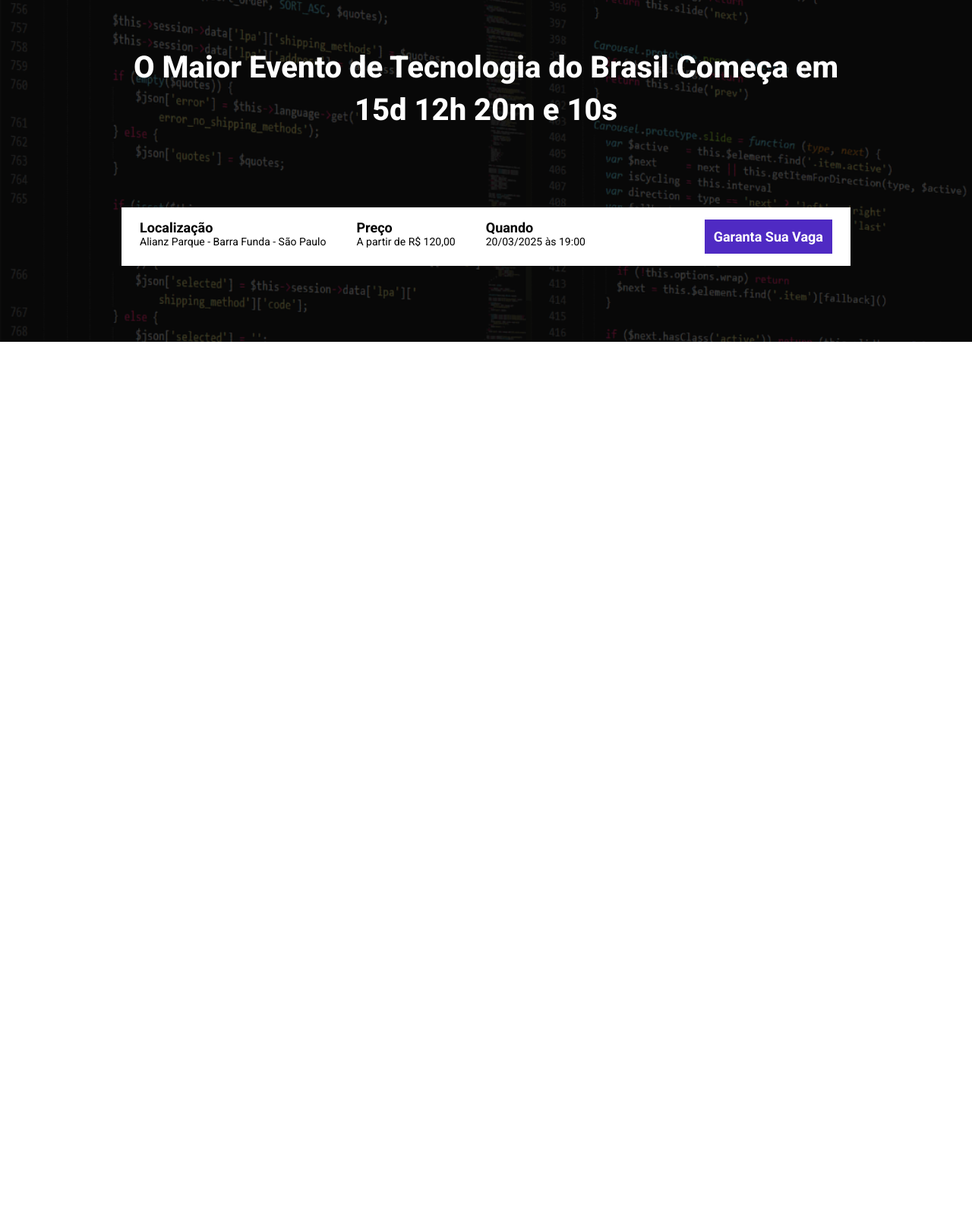
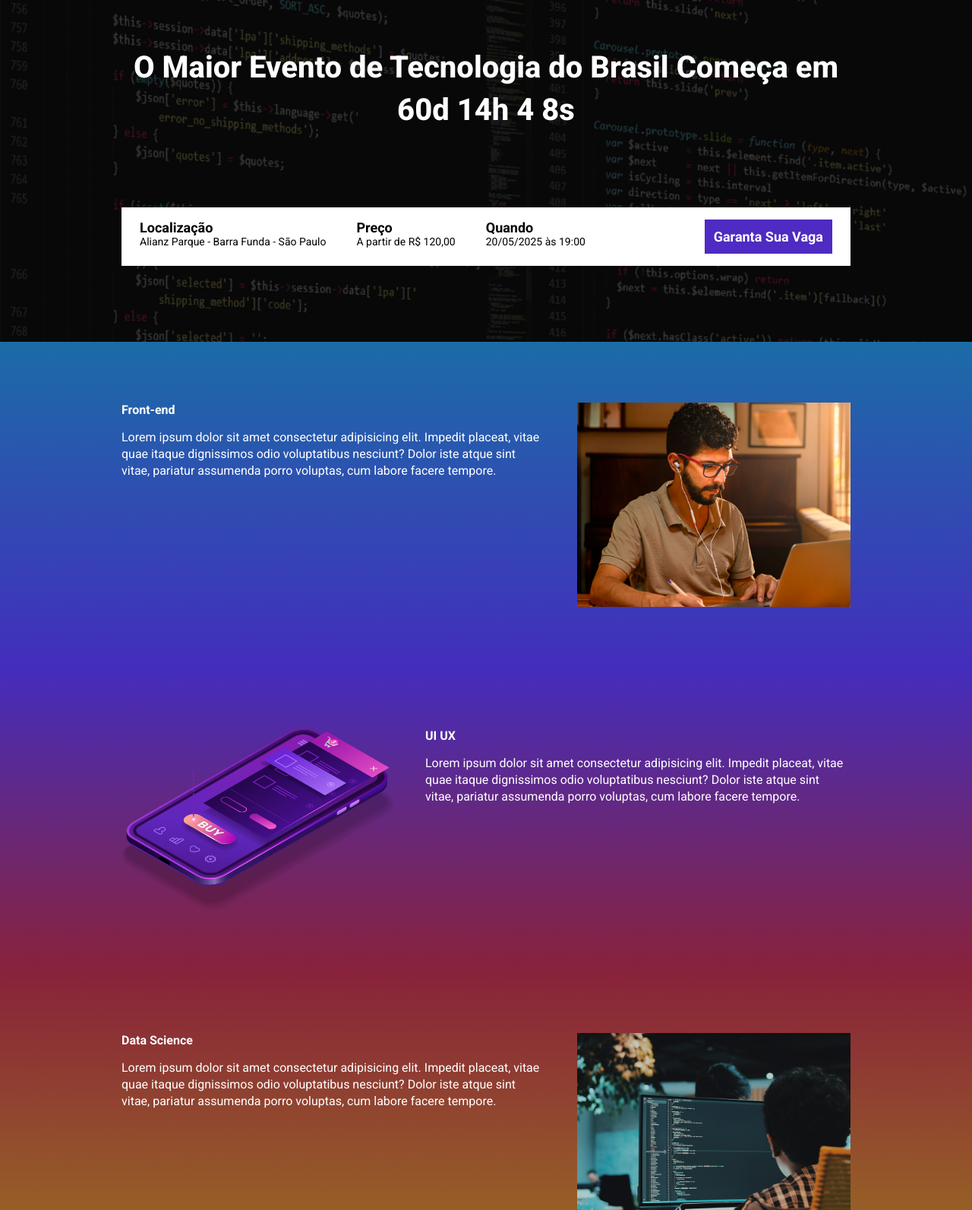
Before and after one commit to guimmotta/m21, a website built with Parcel: page src/index.html in a window 1280 px wide. Shown: the part 147-1740 px from the top of the page at 76% size. Before the commit the page ends 800 px from the top, so only its background shows below. Built offline with nearby package versions, Linux system fonts and the light colour scheme.

Commit message:
criando countdown e events

```diff
--- a/package.json
+++ b/package.json
@@ -1,9 +1,9 @@
 {
   "name": "m22",
   "version": "1.0.0",
-  "main": "index.js",
   "scripts": {
     "dev": "parcel src/index.html src/styles/main.scss src/scripts/main.js",
+    "build": "parcel build src/index.html",
     "test": "echo \"Error: no test specified\" && exit 1"
   },
   "keywords": [],
@@ -13,6 +13,7 @@
   "devDependencies": {
     "@parcel/transformer-sass": "^2.14.1",
     "parcel": "^2.14.1",
-    "sharp": "^0.33.5"
+    "sharp": "^0.33.5",
+    "svgo": "^3.3.2"
   }
 }
--- a/src/index.html
+++ b/src/index.html
@@ -8,13 +8,14 @@
     <link rel="preconnect" href="https://fonts.gstatic.com" crossorigin>
     <link href="https://fonts.googleapis.com/css2?family=Roboto:ital,wght@0,100..900;1,100..900&display=swap" rel="stylesheet">
     <link rel="stylesheet" href="styles/main.scss">
+    <link rel="stylesheet" href="https://unpkg.com/aos@next/dist/aos.css"/>
 </head>
 <body>
     <header class="hero">
         <div class="container">
             <img class="hero__logo" src="./images/ebac_logo.svg" alt="Logo da Ebac">
             <p class="hero__text">
-                O Maior Evento de Tecnologia do Brasil Começa em 15d 12h 20m e 10s
+                O Maior Evento de Tecnologia do Brasil Começa em <span id="contador"></span>
             </p>
             <div class="info-bar">
                 <ul class="info-bar__info">
@@ -28,7 +29,7 @@
                     </li>
                     <li class="info-bar__info__item">
                         <b>Quando</b>
-                        20/03/2025 às 19:00
+                        20/05/2025 às 19:00
                     </li>
                 </ul>
                 <a href="#" class="button button--primary">
@@ -37,7 +38,45 @@
             </div>
         </div>
     </header>
+    <section class="event event--frontend">
+        <div class="container" data-aos="fade-right">
+            <div class="event__detail"      >
+                <h2 class="event__detail__title">Front-end</h2>
+                <p class="event__detail__description">Lorem ipsum dolor sit amet consectetur adipisicing elit. Impedit placeat, vitae quae itaque dignissimos odio voluptatibus nesciunt? Dolor iste atque sint vitae, pariatur assumenda porro voluptas, cum labore facere tempore.</p>
+            </div>
+            <img class="event__image" src="./images/frontend.png" alt="Imagem frontend">
+        </div>
+    </section>
+    <section class="event event--ui-ux event--image-left">
+        <div class="container" data-aos="fade-left">
+            <div class="event__detail"      >
+                <h2 class="event__detail__title">UI UX</h2>
+                <p class="event__detail__description">Lorem ipsum dolor sit amet consectetur adipisicing elit. Impedit placeat, vitae quae itaque dignissimos odio voluptatibus nesciunt? Dolor iste atque sint vitae, pariatur assumenda porro voluptas, cum labore facere tempore.</p>
+            </div>
+            <img class="event__image" src="./images/ui-ux.png" alt="Imagem frontend">
+        </div>
+    </section>
+    <section class="event event--data-science">
+        <div class="container" data-aos="fade-right">
+            <div class="event__detail"      >
+                <h2 class="event__detail__title">Data Science</h2>
+                <p class="event__detail__description">Lorem ipsum dolor sit amet consectetur adipisicing elit. Impedit placeat, vitae quae itaque dignissimos odio voluptatibus nesciunt? Dolor iste atque sint vitae, pariatur assumenda porro voluptas, cum labore facere tempore.</p>
+            </div>
+            <img class="event__image" src="./images/data.png" alt="Imagem frontend">
+        </div>
+    </section>
+    <section class="event event--backend event--image-left">
+        <div class="container" data-aos="fade-left">
+            <div class="event__detail"      >
+                <h2 class="event__detail__title">Backend</h2>
+                <p class="event__detail__description">Lorem ipsum dolor sit amet consectetur adipisicing elit. Impedit placeat, vitae quae itaque dignissimos odio voluptatibus nesciunt? Dolor iste atque sint vitae, pariatur assumenda porro voluptas, cum labore facere tempore.</p>
+            </div>
+            <img class="event__image" src="./images/backend.png" alt="Imagem frontend">
+        </div>
+    </section>
 
+
+    <script src="https://unpkg.com/aos@next/dist/aos.js"></script>
     <script src="scripts/main.js"></script>
 </body>
 </html>
--- a/src/scripts/main.js
+++ b/src/scripts/main.js
@@ -1 +1,33 @@
-console.log("Olá Mundo");
+AOS.init();
+
+const dataDoEvento = new Date("May 20, 2025 19:00:00");
+const timeStampDoEvento = dataDoEvento.getTime();
+
+const contaHoras = setInterval(function() {
+    const agora = new Date();
+    const timeStampAtual = agora.getTime();
+
+    const distanciaAteOEvento = timeStampDoEvento - timeStampAtual;
+
+    const diaEmMs = 1000 * 60 * 60 * 24;
+    const horaEmMs = 1000 * 60 * 60;
+    const minutosEmMS = 1000 * 60;
+    const SegundosEmMs = 1000;
+
+    const diasAteOEvento = Math.floor(distanciaAteOEvento / diaEmMs);
+    const horasAteOEvento = Math.floor((distanciaAteOEvento % diaEmMs) / horaEmMs);
+    const minutosAteOEvento = Math.floor((distanciaAteOEvento % horaEmMs) / minutosEmMS);
+    const segundosAteOEvento = Math.floor((distanciaAteOEvento % minutosEmMS) / SegundosEmMs)
+
+    console.log(diasAteOEvento);
+    console.log(horasAteOEvento);
+    console.log(minutosAteOEvento);
+    console.log(segundosAteOEvento);
+
+    document.getElementById('contador').innerHTML = `${diasAteOEvento}d ${horasAteOEvento}h ${minutosAteOEvento} ${segundosAteOEvento}s`;
+
+    if (distanciaAteOEvento < 0) {
+        clearInterval(contaHoras);
+        document.getElementById('contador').innerHTML = 'Evento Expirado'
+    }
+}, 1000);
--- /dev/null
+++ b/src/styles/_event.scss
@@ -0,0 +1,64 @@
+@use 'variables';
+
+.event {
+    padding: 80px 0;
+
+    &--frontend {
+        background-image: linear-gradient(variables.$blue1, variables.$blue2);
+    }
+
+    &--ui-ux {
+        background-image: linear-gradient(variables.$blue2, variables.$pink);
+    }
+
+    &--data-science {
+        background-image: linear-gradient(variables.$pink, variables.$yellow);
+    }
+
+    &--backend {
+        background-image: linear-gradient(variables.$yellow, variables.$pink);
+    }
+
+    &--image-left {
+        .container {
+            flex-direction: row-reverse;
+        }
+    }
+
+    .container {
+        display: flex;
+        gap: 40px;
+    }
+
+    &__image {
+        max-width: 360px;
+    }
+
+    &__detail {
+
+        &__title {
+            font-size: 16px;
+            font-weight: bold;
+            margin-bottom: 16px;
+        }
+
+        &__description {
+            line-height: 22px;
+        }
+    }
+
+    @media (max-width:640px) {
+        .container {
+            display: block;
+        }
+
+        &__image {
+            width: 100%;
+        }
+
+        &__details {
+        margin-right: 0;
+        margin-bottom: 16px;
+        }
+    }
+}
--- a/src/styles/_hero.scss
+++ b/src/styles/_hero.scss
@@ -1,3 +1,5 @@
+@use 'variables';
+
 .hero {
     padding-top: 64px;
     padding-bottom: 100px;
@@ -16,7 +18,7 @@
         left: 0;
         width: 100%;
         height: 100%;
-        background-color: #000000;
+        background-color: variables.$secondaryTextColor;
         content: '';
         opacity: .7;
     }
--- /dev/null
+++ b/src/styles/_variables.scss
@@ -0,0 +1,8 @@
+$textColor: #fff;
+$secondaryTextColor: #000;
+
+$blue1: #1B6CA7;
+$blue2: #442DBD;
+$pink: #89223B;
+$yellow: #9C791D;
+$purple: #4f2ac3;
--- a/src/styles/components/_buttons.scss
+++ b/src/styles/components/_buttons.scss
@@ -1,3 +1,5 @@
+@use '../variables';
+
 .button {
     padding: 12px;
     font-size: 18px;
@@ -8,7 +10,7 @@
 
     &--primary {
         color: #fff;
-        background-color: #4f2ac3;
+        background-color: variables.$purple;
     }
 
     @media (max-width:640px) {
--- a/src/styles/components/_info_bar.scss
+++ b/src/styles/components/_info_bar.scss
@@ -1,6 +1,8 @@
+@use '../variables';
+
 .info-bar {
     padding: 16px 24px;
-    background-color: #fff;
+    background-color: variables.$textColor;
     display: flex;
     justify-content: space-between;
 
@@ -10,10 +12,10 @@
 
         &__item {
             font-size: 14px;
-            color: #000;
+            color: variables.$secondaryTextColor;
 
             b {
-                color: #000;
+                color: variables.$secondaryTextColor;
                 font-size: 18px;
                 display: block;
             }
--- a/src/styles/main.scss
+++ b/src/styles/main.scss
@@ -1,13 +1,15 @@
 @use 'hero';
 @use 'components/info_bar';
 @use 'components/_buttons';
+@use 'event';
+@use 'variables';
 
 * {
     margin: 0;
     padding: 0;
     box-sizing: border-box;
     font-family: Roboto, sans-serif;
-    color: #fff;
+    color: variables.$textColor;
     list-style: none;
 }
 
```
Also changed, not shown: 1 other file.
